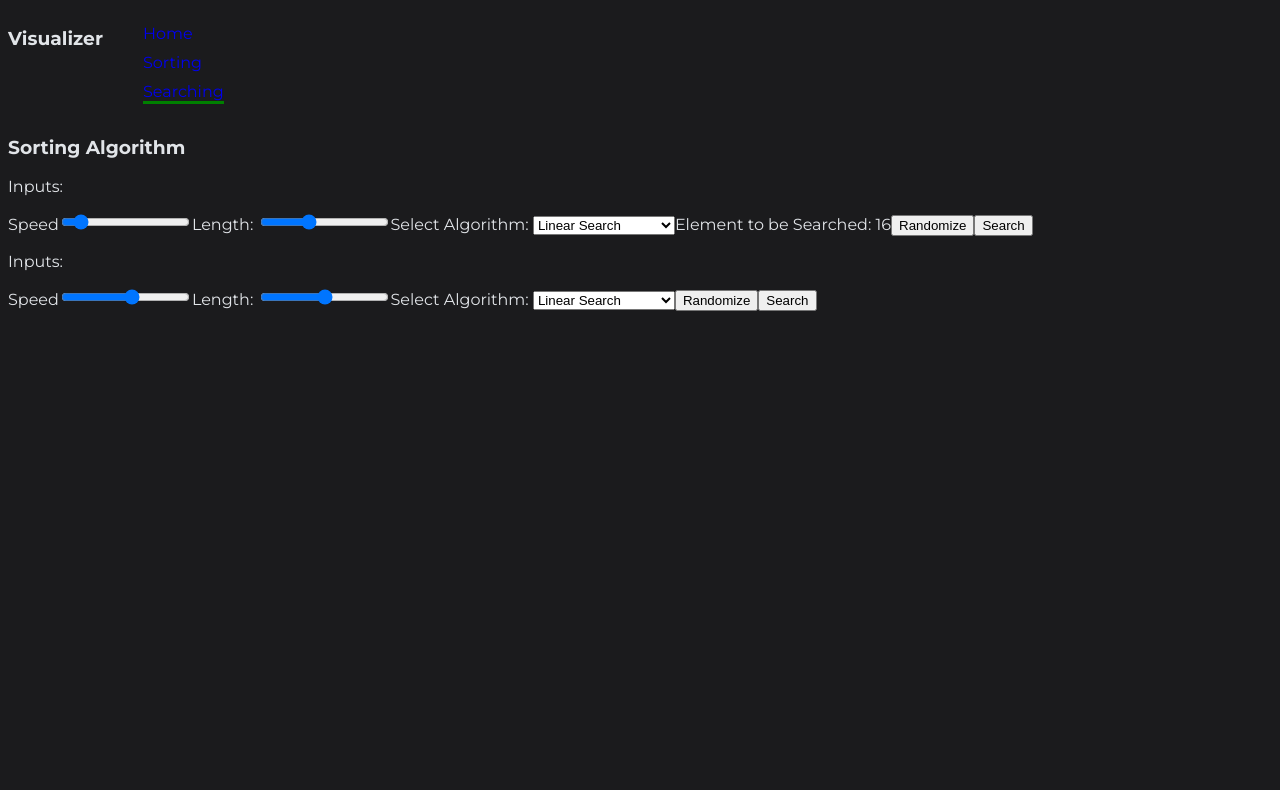
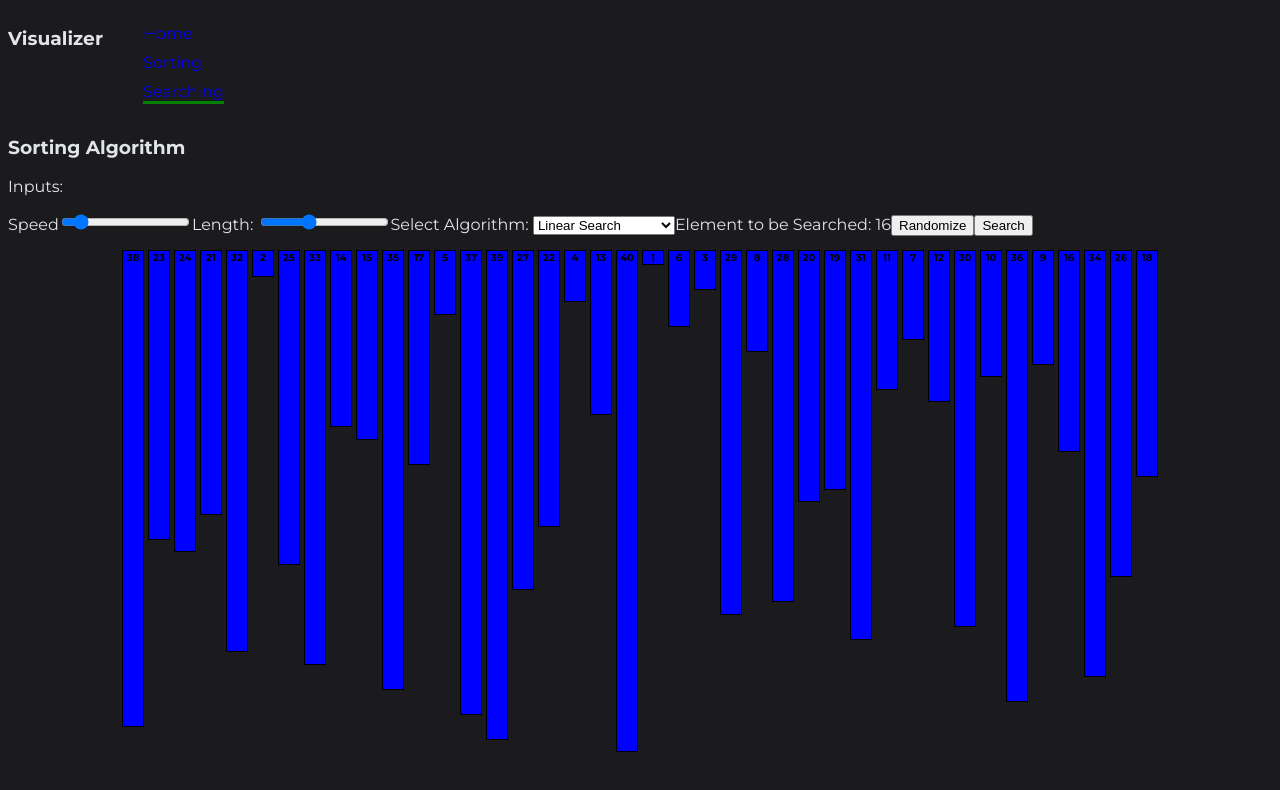
Before and after one commit to Suprada-2002/visualizer, a React (Vite) app: page / in a window 1280 px wide. Both pictures are taken after a click on the element 362 px from the left and 302 px from the top of the page. Shown: the top 790 px of the page. Built offline with nearby package versions, Linux system fonts and the light colour scheme.

Commit message:
Update Bars.jsx

```diff
--- a/src/pages/searchComponents/Bars.jsx
+++ b/src/pages/searchComponents/Bars.jsx
@@ -1,55 +1,55 @@
-function InputBar({length, speed, isSearching, generateRandomArray, handleSpeed, handleLength,
-    algo, setAlgo, handleSearch}) {
+import { useEffect, useState } from "react";
+import './Bars.css'
+
+function Bars({blocks, checked, found, mid}){
+
+    const [width, setWidth] = useState(Math.min(20, Math.ceil(window.innerWidth / blocks.length) - 5));
+
+    useEffect(() => {
+      const handleResize = () => {
+        setWidth(Math.min(20, Math.ceil(window.innerWidth / blocks.length) - 8))
+    }
+    window.addEventListener('resize', handleResize);
+    setWidth(Math.min(20, Math.ceil(window.innerWidth / blocks.length) - 8));
+    }, [blocks.length])
 
     return(
         <>
-        <p>Inputs: </p>
+          <div className="bars">
+            {blocks.map( (num, key) => {
 
-        <form>
-                <label>Speed</label>
-                <input
-                type="range"
-                min="1"
-                max="10"
-                name="speed"
-                value={Math.ceil(400/ speed)}
-                disabled={isSearching}
-                onChange={handleSpeed}
-                ></input>
+                const height = num * 500 / blocks.length;
 
-                <label>Length: </label>
-                <input type="range"
-                name="length"
-                min='5'
-                max={100}
-                step='1'
-                value={length}
-                disabled={isSearching}
-                onChange={handleLength}
-                 />
-                {/* <label>Speed: </label>
-                <input type="number" min={30} max={90}/> */}
-                <label>Select Algorithm:  </label>
-                <select
-                name="algo"
-                value={algo}
-                disabled={isSearching}
-                onChange={(e) => setAlgo(e.target.value)}
-                >
-                    <option value="linearSearch">Linear Search</option>
-                    <option value="binarySearch">Binary Search</option>
-                    <option value="exponentialSearch">Exponential Search</option>
-                    <option value="interpolationSearch">Interpolation Search</option>
-                    <option value="jumpSearch">Jump Search</option>
-                    <option value="fibonacciSearch">Finonnaci Search</option>
-                </select>
+                let bg = 'blue';
 
-                <button onClick={generateRandomArray} disabled={isSearching}>Randomize</button>
-                <button onClick={handleSearch} disabled={isSearching}>Search</button>
-            </form>
+                if(checked && (key === checked[0] || key === checked[1])){ // left and right
+                  bg = 'yellow';
+                }
 
+                if(mid && mid.includes(key)){ /// mid
+                  bg = 'pink';
+                }
+
+                if(found && found.includes(key)){  // found
+                  bg="green";
+                }
+
+                // if(sortedIndex && sortedIndex.includes(key)){
+                //   bg = 'green';
+                // }
+
+                const barStyle = {
+                    'backgroundColor': bg,
+                    'color': 'black',
+                    'height': height,
+                    'width': width,
+                    'border':'1px solid black'
+                }
+                return <div key={key} className="bar" style={barStyle}>{num}</div>
+            })}
+          </div>
         </>
     )
 }
 
-export default InputBar;
+export default Bars;
```
